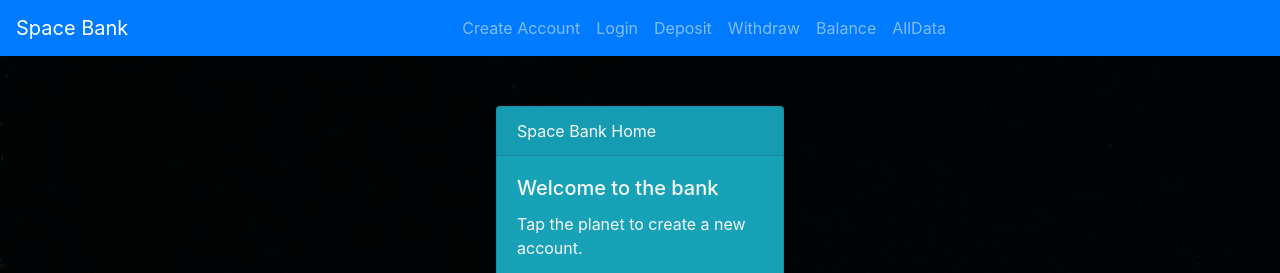
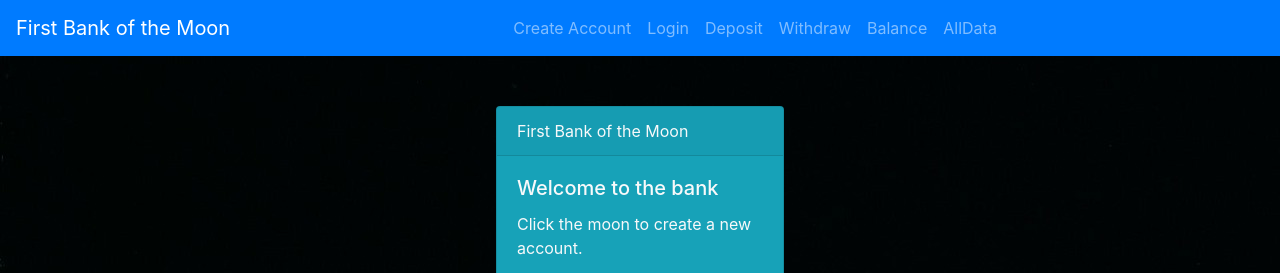
Before and after one commit to be-rahn/Bank-Project-MIT, a website: page public/index.html in a window 1280 px wide. Shown: the top 273 px of the page. Drawn offline with nearby package versions, Linux system fonts and the light colour scheme.

Commit message:
update files

```diff
--- a/public/home.js
+++ b/public/home.js
@@ -3,9 +3,9 @@ function Home() {
     <Card
       bgcolor="info"
       txtcolor="light"
-      header="Space Bank Home"
+      header="First Bank of the Moon"
       title="Welcome to the bank"
-      text="Tap the planet to create a new account."
+      text="Click the moon to create a new account."
       body={
         <a type="submit" className="nav-link" href="#/CreateAccount/">
           {" "}
--- a/public/index.html
+++ b/public/index.html
@@ -2,7 +2,7 @@
 <html>
   <head>
     <meta charset="UTF-8" />
-    <title>Space Bank</title>
+    <title>Moon Bank</title>
 
     <!-- The core Firebase JS SDK is always required and must be listed first -->
     <script src="https://www.gstatic.com/firebasejs/7.24.0/firebase-app.js"></script>
--- a/public/navbar.js
+++ b/public/navbar.js
@@ -2,7 +2,7 @@ function NavBar() {
   return (
     <nav className="navbar navbar-expand-lg navbar-dark bg-primary">
       <a className="navbar-brand" href="#">
-        Space Bank
+        First Bank of the Moon
       </a>
       <button
         className="navbar-toggler"
```
